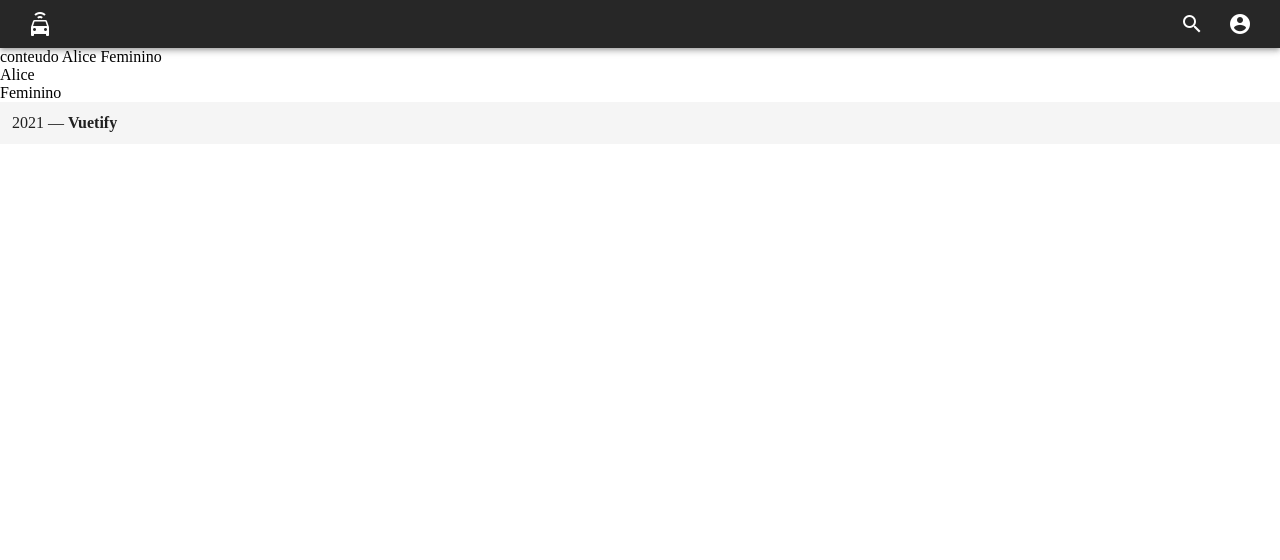
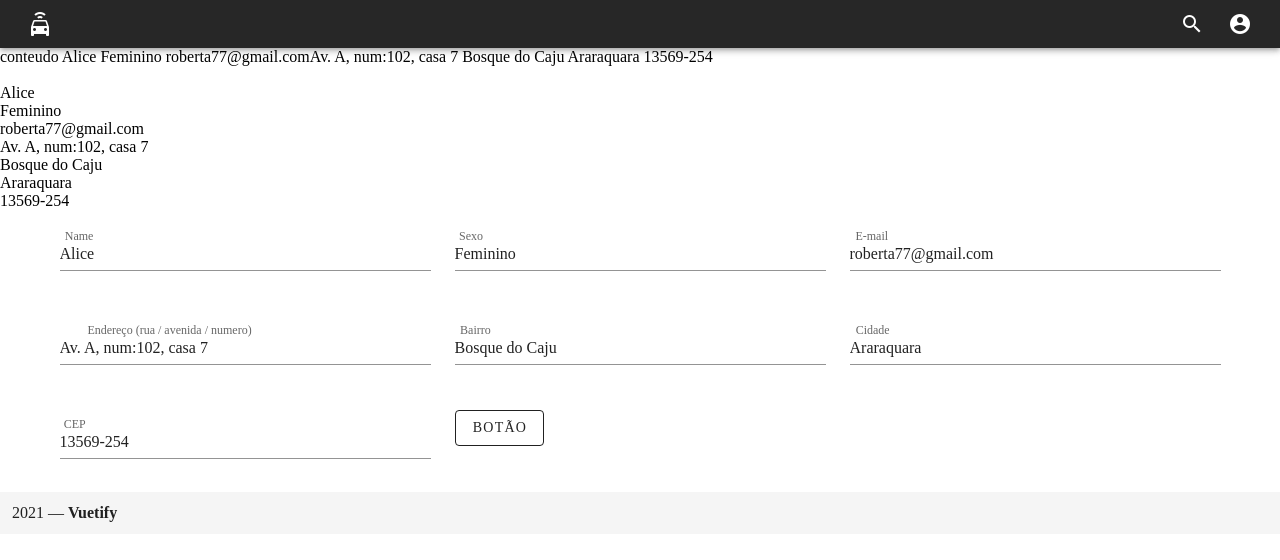
Before and after one commit to McLuck/loja-roberta, a Vue app: page /#/Home in a window 1280 px wide. Shown: the top 560 px of the page. Built offline with nearby package versions, Linux system fonts and the light colour scheme.

Commit message:
segunda aula de vue

```diff
--- a/src/components/Home.vue
+++ b/src/components/Home.vue
@@ -30,13 +30,56 @@
       </v-menu>
     </v-app-bar>
     <v-main>
-      conteudo {{ nome }} {{sexo}} <br>
-      <input type="text" v-model="nome"/>
-      <br>
-      <input type="text" v-model="sexo"/>
+      conteudo {{ nome }} {{ sexo }} {{email}}{{ endereco }} {{ bairro }} {{ cidade }} {{ cep }} <br />
+      <br/>
+      <input type='text' v-model='nome' />
+      <br/>
+      <input type='text' v-model='sexo' />
+      <br/>
+      <input type='text' v-model='email' />
+      <br/>
+      <input type='text' v-model='endereco' />
+      <br/>
+      <input type='text' v-model='bairro' />
+      <br/>
+      <input type='text' v-model='cidade' />
+      <br/>
+      <input type='text' v-model='cep' />
+      <v-container>
+        <v-form>
+          <v-row>
+            <v-col cols='12' md='4'>
+              <v-text-field v-model='nome' label='Name' required></v-text-field>
+            </v-col>
+            <v-col cols='12' md='4'>
+              <v-text-field v-model='sexo' label='Sexo' required></v-text-field>
+            </v-col>
+            <v-col cols='12' md='4'>
+              <v-text-field v-model='email' label='E-mail' required></v-text-field>
+            </v-col>
+            <v-col cols='12' md='4'>
+              <v-text-field v-model='endereco' label='Endereço (rua / avenida / numero)' required></v-text-field>
+            </v-col>
+            <v-col cols='12' md='4'>
+              <v-text-field v-model='bairro' label='Bairro' required></v-text-field>
+            </v-col>
+            <v-col cols='12' md='4'>
+              <v-text-field v-model='cidade' label='Cidade' required></v-text-field>
+            </v-col><v-col cols='12' md='4'>
+              <v-text-field v-model='cep' label='CEP' required></v-text-field>
+            </v-col>
+            <v-col>
+              <v-btn
+                elevation="2"
+                outlined @click="minhaFuncao"
+              >BOTÃO</v-btn>
+            </v-col>
+          </v-row>
+        </v-form>
+      </v-container>
     </v-main>
-    <v-footer v:bind="fixed" padless>
-      <v-col class="text-center" cols="12">
+    <v-footer v:bind='fixed' padless>
+      <v-col class='text-center' cols='12'>
         {{ new Date().getFullYear() }} — <strong>Vuetify</strong>
       </v-col>
     </v-footer>
@@ -48,12 +91,19 @@ export default {
   data () {
     return {
       nome: 'Alice',
-      sexo: 'Feminino'
+      sexo: 'Feminino',
+      email: 'roberta77@gmail.com',
+      endereco: 'Av. A, num:102, casa 7',
+      bairro: 'Bosque do Caju',
+      cidade: 'Araraquara',
+      cep: '13569-254'
     }
   },
   methods: {
     minhaFuncao () {
-      console.log('minhaFuncao')
+      // const msn = 'O nome da pessoa é : ' + this.nome + ' e o sexo é : ' + this.sexo
+      const msg = `O nome é : ${this.nome} ; \n sexo : ${this.sexo} ; \n email : ${this.email} ;\n endereço: ${this.endereco} ; \n bairro : ${this.bairro} ; \n cidade : ${this.cidade} ; \n CEP : ${this.cep} .`
+      alert(msg)
     }
   }
 }
```
